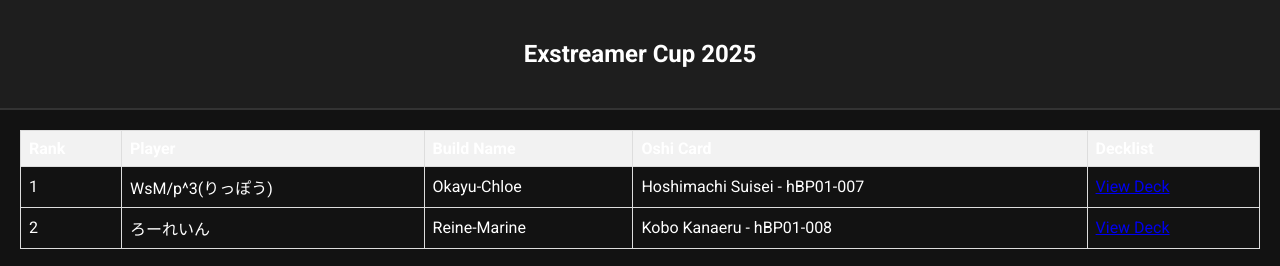
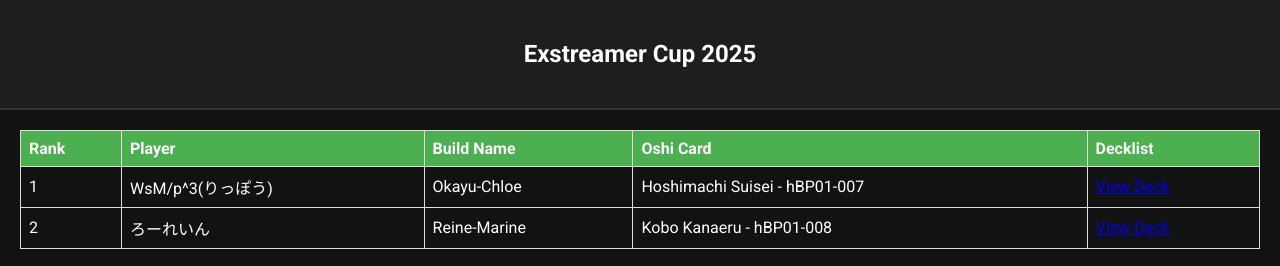
Before and after one commit to Yukino-hub/HololiveTCG, a plain HTML site: page tournaments/tournament-1.html in a window 1280 px wide. Shown: the top 266 px of the page. Drawn offline with Linux system fonts and the light colour scheme.

Commit message:
Change decksTable header background color to green

```diff
--- a/tournament.css
+++ b/tournament.css
@@ -20,5 +20,5 @@
 }
 
 #decksTable th {
-    background-color: #f2f2f2;
+    background-color: #4CAF50;
 }
```
